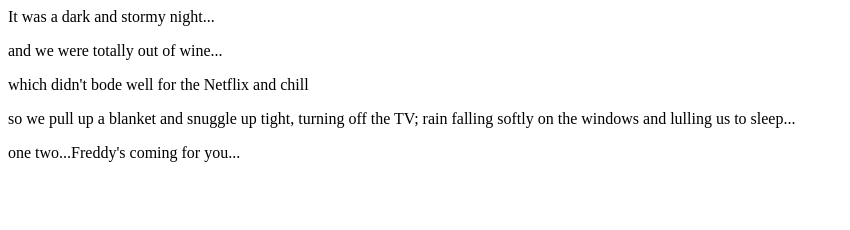
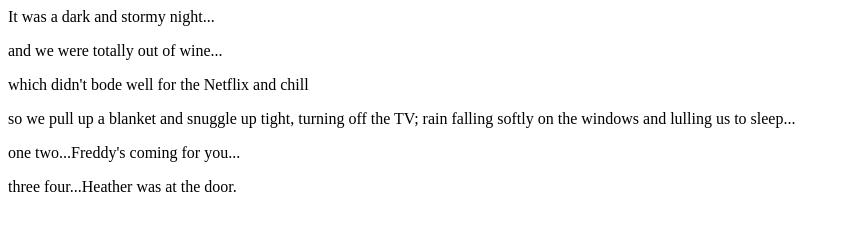
Before and after one commit to RJPalmer9888/fireside-story, a plain HTML site: page index.html in a window 1280 px wide. Shown: the whole page, without its empty margins (0-850 px from the left). Drawn offline with Linux system fonts and the light colour scheme.

Commit message:
Added the suspenseful conclusion

```diff
--- a/index.html
+++ b/index.html
@@ -5,5 +5,6 @@
     <p>which didn't bode well for the Netflix and chill</p>
     <p>so we pull up a blanket and snuggle up tight, turning off the TV; rain falling softly on the windows and lulling us to sleep...</p>
     <p>one two...Freddy's coming for you...</p>
+    <p>three four...Heather was at the door.</p>
   </body>
 </html>
```
